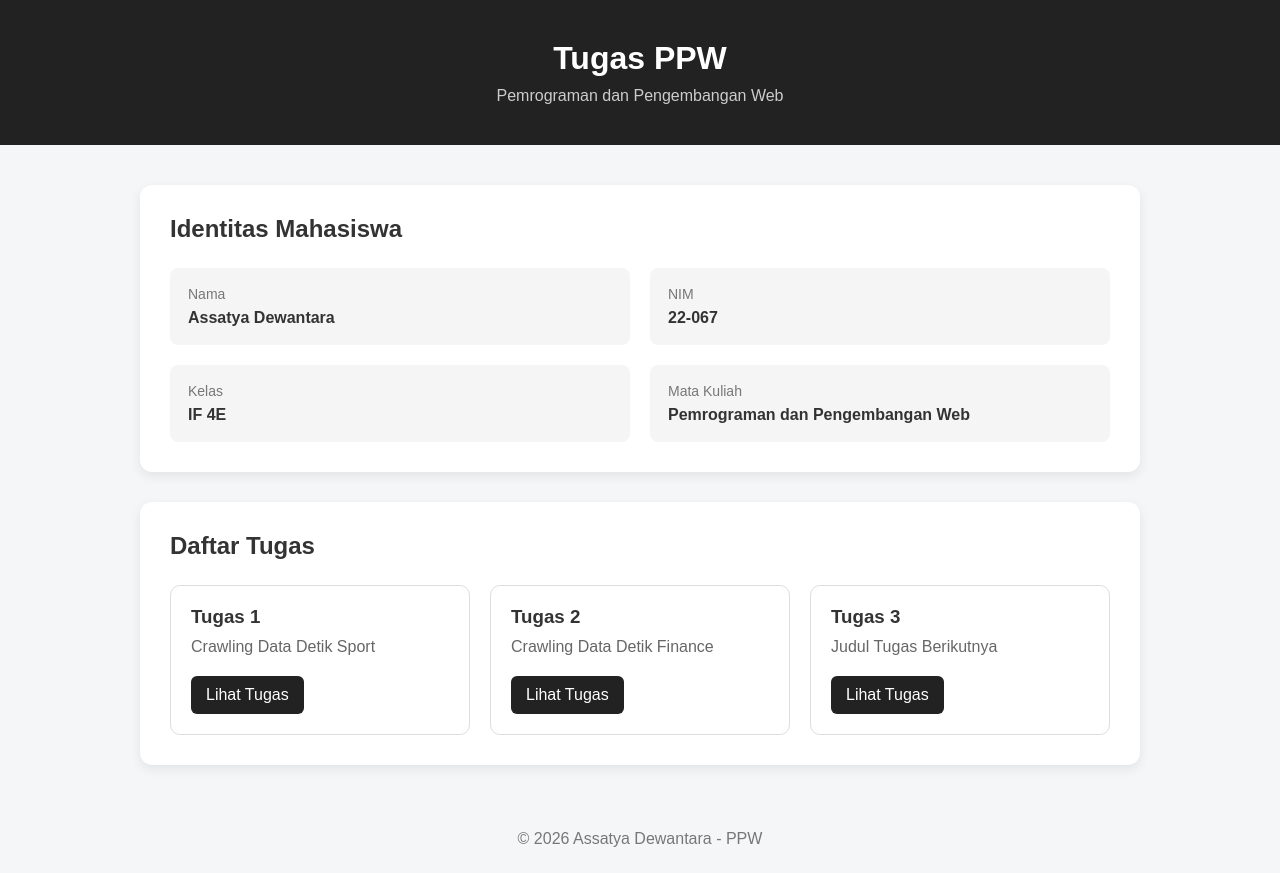
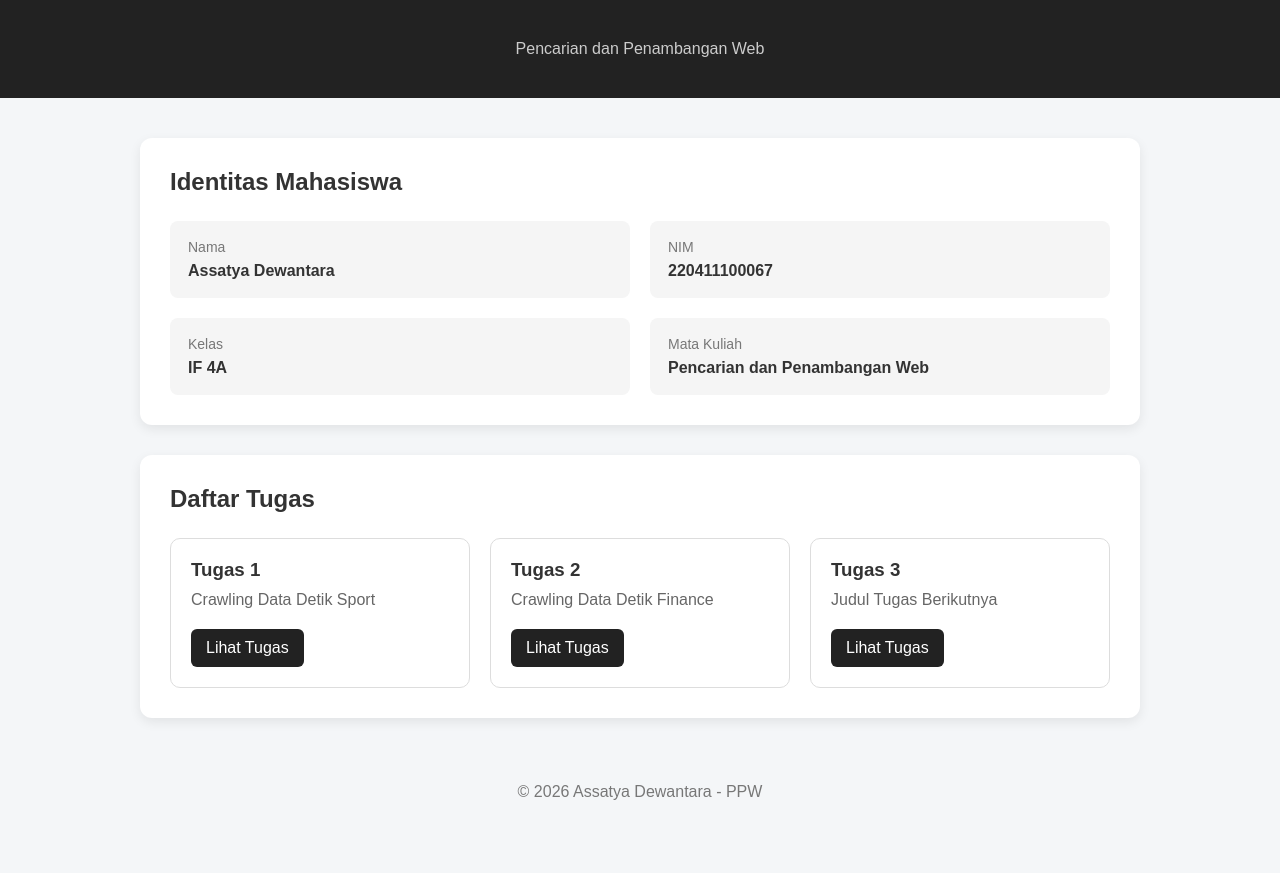
Before and after one commit to Nagaganteng/067_AssatyaDewantara_PPW-A, a plain HTML site: page index.html in a window 1280 px wide. After the commit the page ends 826 px from the top, so only its background shows below. Drawn offline with Linux system fonts and the light colour scheme.

Commit message:
Memperbarui website PPW

```diff
--- a/index.html
+++ b/index.html
@@ -9,8 +9,7 @@
 <body>
 
     <header>
-        <h1>Tugas PPW</h1>
-        <p>Pemrograman dan Pengembangan Web</p>
+        <p>Pencarian dan Penambangan Web</p>
     </header>
 
     <main>
@@ -27,17 +26,17 @@
 
                 <div>
                     <span>NIM</span>
-                    <strong>22-067</strong>
+                    <strong>220411100067</strong>
                 </div>
 
                 <div>
                     <span>Kelas</span>
-                    <strong>IF 4E</strong>
+                    <strong>IF 4A</strong>
                 </div>
 
                 <div>
                     <span>Mata Kuliah</span>
-                    <strong>Pemrograman dan Pengembangan Web</strong>
+                    <strong>Pencarian dan Penambangan Web</strong>
                 </div>
             </div>
         </section>
```
